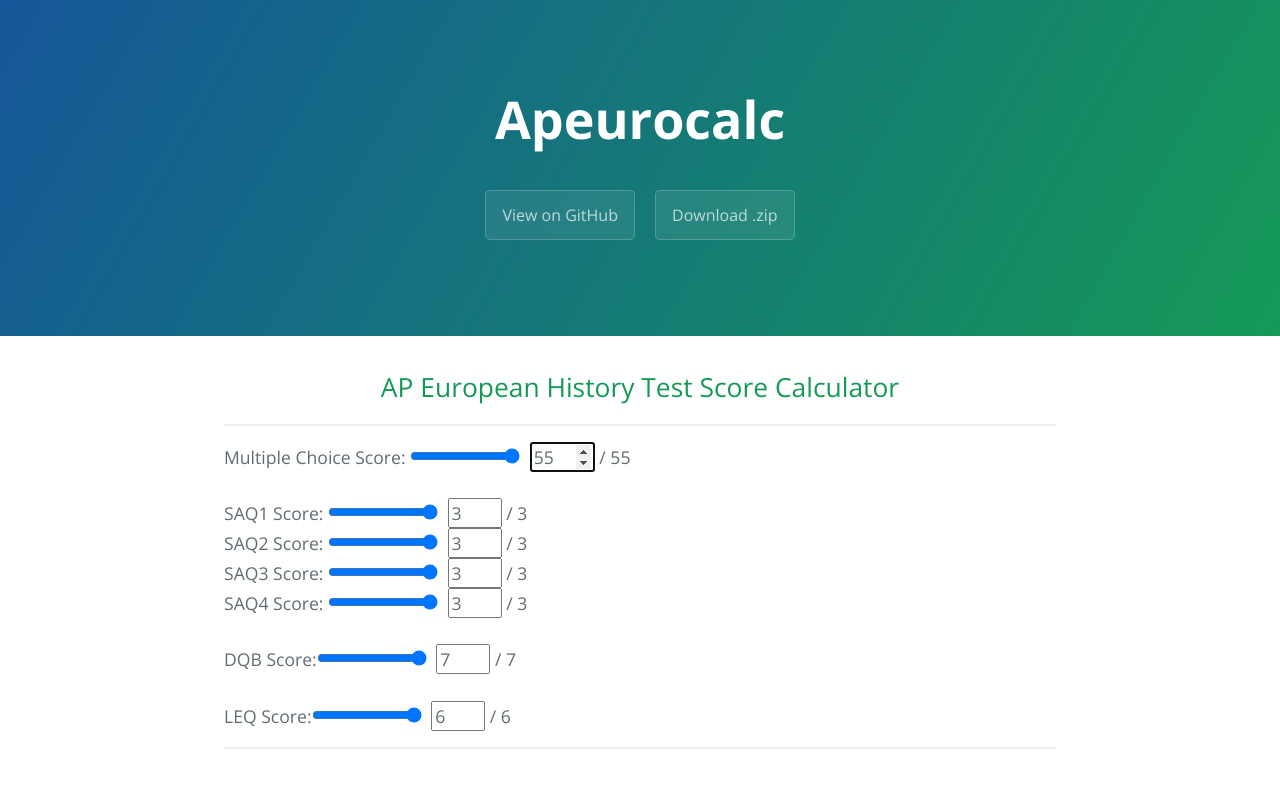
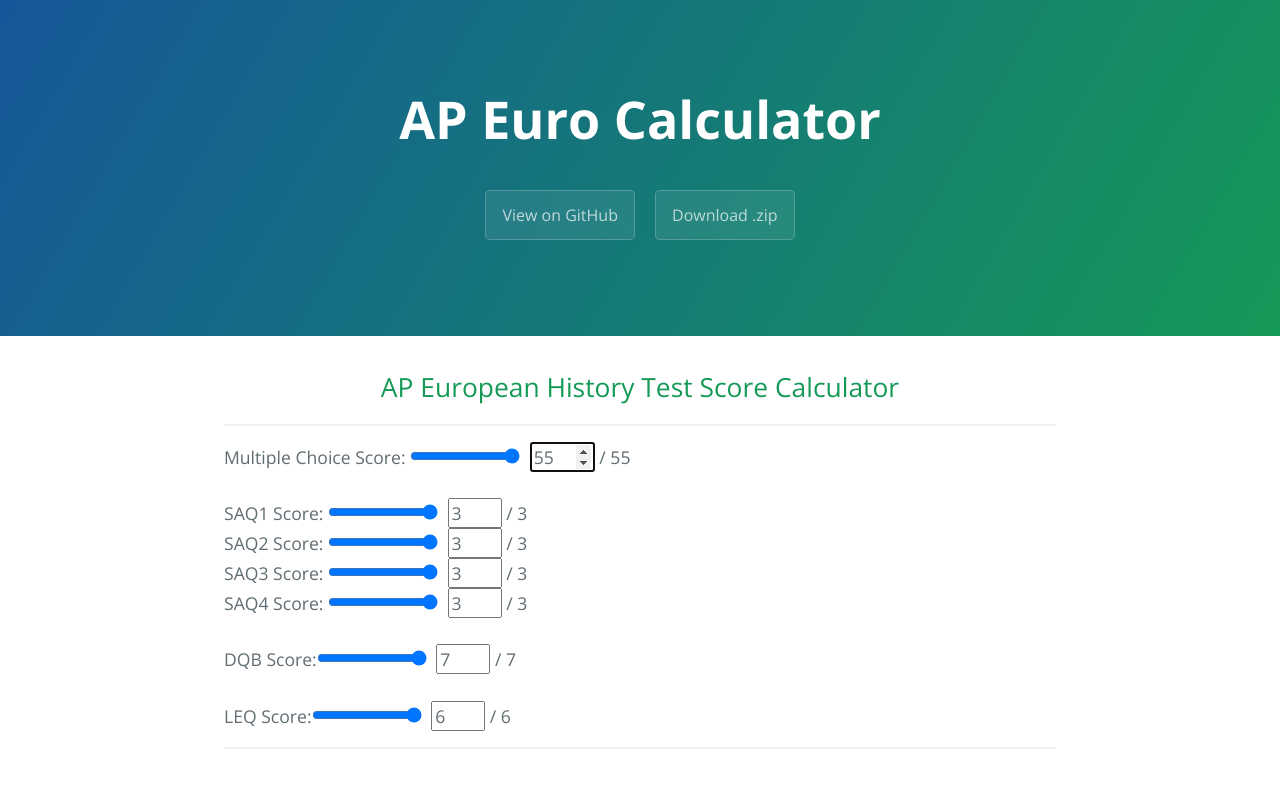
Before and after one commit to TheTrueMaster/APEuroCalculator, a plain HTML site: page index.html in a window 1280 px wide. Shown: the top 788 px of the page. Drawn offline with nearby package versions, Linux system fonts and the light colour scheme.

Commit message:
Update index.html

```diff
--- a/index.html
+++ b/index.html
@@ -2,7 +2,7 @@
 <html lang="en-us">
   <head>
     <meta charset="UTF-8">
-    <title>Apeurocalc by ronakdev</title>
+    <title>AP Euro Calculator by Ronak Shah</title>
     <meta name="viewport" content="width=device-width, initial-scale=1">
     <link rel="stylesheet" type="text/css" href="stylesheets/normalize.css" media="screen">
     <link href='https://fonts.googleapis.com/css?family=Open+Sans:400,700' rel='stylesheet' type='text/css'>
@@ -11,7 +11,7 @@
   </head>
   <body>
     <section class="page-header">
-      <h1 class="project-name">Apeurocalc</h1>
+      <h1 class="project-name">AP Euro Calculator</h1>
       <h2 class="project-tagline"></h2>
       <a href="https://github.com/ronakdev/apeurocalc" class="btn">View on GitHub</a>
       <a href="https://github.com/ronakdev/apeurocalc/zipball/master" class="btn">Download .zip</a>
```
